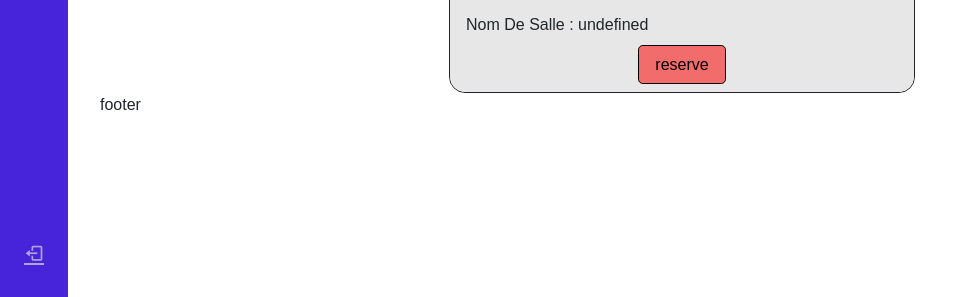
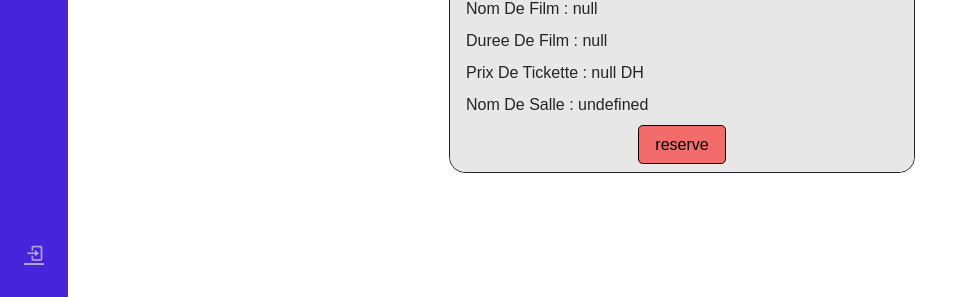
Before and after one commit to CineHall/backend_frontend_api, a PHP site: page /backend_frontend_api/frontend/movies/movie.php in a window 1280 px wide. Shown: the part 503-800 px from the top of the page, without its empty margins (0-954 px from the left). Run offline with PHP 8.4, Linux system fonts and the light colour scheme; data comes from the database, SQL or seed files in the repository; some libraries are stand-ins or nearby versions.

Commit message:
finish brief

```diff
--- a/frontend/inc/footer.php
+++ b/frontend/inc/footer.php
@@ -1,9 +1,6 @@
 
 </div>
     <!--Container Main end-->
-<footer>
-    footer
-</footer>
 <script src="../layout/js/main.js"></script>
 <script src="https://cdnjs.cloudflare.com/ajax/libs/jquery/3.2.1/jquery.min.js"></script>
 <script src="https://cdn.jsdelivr.net/npm/bootstrap@5.0.0-beta1/dist/js/bootstrap.bundle.min.js"></script>
--- a/frontend/inc/header.php
+++ b/frontend/inc/header.php
@@ -17,48 +17,36 @@
 
 <body id="body-pd">
     <header class="header" id="header">
-        <div class="header_toggle"> <i class='bx bx-menu' id="header-toggle"></i> </div>
-        <div class="header_img"> <img src="http://localhost/backend_frontend_api/backend/img/logo.png" alt=""> </div>
+        <div class="header_toggle">
+            <i class='bx bx-menu' id="header-toggle"></i>
+        </div>
+        <div class="header_img">
+            <img  src="http://localhost/backend_frontend_api/backend/img/logo.png" alt="">
+        </div>
     </header>
     <div class="l-navbar" id="nav-bar">
         <nav class="nav">
             <div>
-                <a href="#" class="nav_logo">
-                    <i class='bx bx-layer nav_logo-icon'></i>
-                    <span class="nav_logo-name">BBBootstrap</span>
+                <a href="../movies/movies.php" class="nav_logo">
+                    <img style="width: 2rem;" src="http://localhost/backend_frontend_api/backend/img/CineHall.png" alt="">
+                    <span class="nav_logo-name">CineHall</span>
                 </a>
                 <div class="nav_list">
-                    <a href="#" class="nav_link active">
+                    <a href="../movies/movies.php" class="nav_link active">
                         <i class='bx bx-grid-alt nav_icon'></i>
-                        <span class="nav_name">Dashboard</span>
+                        <span class="nav_name">Movies</span>
                     </a>
-                    <a href="#" class="nav_link">
+                    <a href="../reservation/reservation.php" class="nav_link">
                         <i class='bx bx-user nav_icon'></i>
-                        <span class="nav_name">Users</span>
-                    </a>
-                    <a href="#" class="nav_link">
-                        <i class='bx bx-message-square-detail nav_icon'></i>
-                        <span class="nav_name">Messages</span>
-                    </a>
-                    <a href="#" class="nav_link">
-                        <i class='bx bx-bookmark nav_icon'></i>
-                        <span class="nav_name">Bookmark</span>
-                    </a>
-                    <a href="#" class="nav_link">
-                        <i class='bx bx-folder nav_icon'></i>
-                        <span class="nav_name">Files</span>
-                    </a>
-                    <a href="#" class="nav_link">
-                        <i class='bx bx-bar-chart-alt-2 nav_icon'></i>
-                        <span class="nav_name">Stats</span>
+                        <span class="nav_name">Vos Reservation</span>
                     </a>
                 </div>
             </div>
-            <a href="#" class="nav_link">
-                <i class='bx bx-log-out nav_icon'></i>
-                <span class="nav_name">SignOut</span>
+            <a id="urlLogInOut" class="nav_link">
+                <i id='iLogInOut'></i> <!-- bx bx-log-out | in nav_icon-->
+                <span id="spanLogInOut" class="nav_name"></span>
             </a>
         </nav>
     </div>
     <!--Container Main start-->
-    <div>
+    <div style="padding-top: 5rem;">
--- a/frontend/layout/js/main.js
+++ b/frontend/layout/js/main.js
@@ -1,38 +1,56 @@
-document.addEventListener("DOMContentLoaded", function(event) {
-
-    const showNavbar = (toggleId, navId, bodyId, headerId) =>{
+document.addEventListener("DOMContentLoaded", function (event) {
+  const showNavbar = (toggleId, navId, bodyId, headerId) => {
     const toggle = document.getElementById(toggleId),
-    nav = document.getElementById(navId),
-    bodypd = document.getElementById(bodyId),
-    headerpd = document.getElementById(headerId)
+      nav = document.getElementById(navId),
+      bodypd = document.getElementById(bodyId),
+      headerpd = document.getElementById(headerId);
 
     // Validate that all variables exist
-    if(toggle && nav && bodypd && headerpd){
-    toggle.addEventListener('click', ()=>{
-    // show navbar
-    nav.classList.toggle('show')
-    // change icon
-    toggle.classList.toggle('bx-x')
-    // add padding to body
-    bodypd.classList.toggle('body-pd')
-    // add padding to header
-    headerpd.classList.toggle('body-pd')
-    })
+    if (toggle && nav && bodypd && headerpd) {
+      toggle.addEventListener("click", () => {
+        // show navbar
+        nav.classList.toggle("show");
+        // change icon
+        toggle.classList.toggle("bx-x");
+        // add padding to body
+        bodypd.classList.toggle("body-pd");
+        // add padding to header
+        headerpd.classList.toggle("body-pd");
+      });
     }
+  };
+
+  showNavbar("header-toggle", "nav-bar", "body-pd", "header");
+
+  /*===== LINK ACTIVE =====*/
+  const linkColor = document.querySelectorAll(".nav_link");
+
+  function colorLink() {
+    if (linkColor) {
+      linkColor.forEach((l) => l.classList.remove("active"));
+      this.classList.add("active");
     }
+  }
+  linkColor.forEach((l) => l.addEventListener("click", colorLink));
 
-    showNavbar('header-toggle','nav-bar','body-pd','header')
+  // Your code to run since DOM is loaded and ready
+});
 
-    /*===== LINK ACTIVE =====*/
-    const linkColor = document.querySelectorAll('.nav_link')
+// js login logout
 
-    function colorLink(){
-    if(linkColor){
-    linkColor.forEach(l=> l.classList.remove('active'))
-    this.classList.add('active')
-    }
-    }
-    linkColor.forEach(l=> l.addEventListener('click', colorLink))
+var urlLogInOut = document.getElementById("urlLogInOut");
+var iLogInOut = document.getElementById("iLogInOut");
+var spanLogInOut = document.getElementById("spanLogInOut");
 
-     // Your code to run since DOM is loaded and ready
-    });
+console.log(urlLogInOut, iLogInOut, spanLogInOut);
+
+const id_user = localStorage.getItem("id");
+if (!id_user || id_user == 'null' || id_user == 'undefined') {
+    urlLogInOut.setAttribute("href", "../users/login.php")
+    iLogInOut.setAttribute("class", "bx bx-log-in nav_icon")
+    spanLogInOut.innerHTML = "Login | Signup"
+} else {
+    urlLogInOut.setAttribute("href", "../users/logout.php")
+    iLogInOut.setAttribute("class", "bx bx-log-out nav_icon")
+    spanLogInOut.innerHTML = "Logout"
+}
--- /dev/null
+++ b/frontend/users/logout.php
@@ -0,0 +1,4 @@
+<script>
+    localStorage.setItem("id","null");
+    location.replace("../movies/movies.php");
+</script>
```
Also changed, not shown: backend/img/CineHall.png (added).
